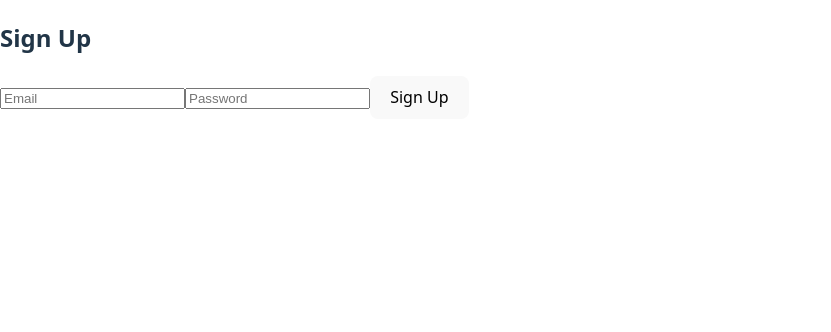
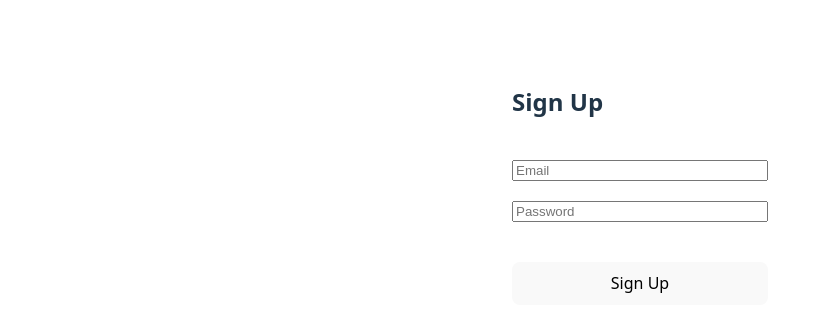
Before and after one commit to Lavinia-CristinaRus/urlShortener, a React (Vite) app in the folder frontend/url-shortener/: page /signup in a window 1280 px wide. Shown: the top 332 px of the page, without its empty margins (0-831 px from the left). Built offline with nearby package versions, Linux system fonts and the light colour scheme.

Commit message:
change items placements and add analytics button:

```diff
--- a/frontend/url-shortener/src/pages/SignIn.jsx
+++ b/frontend/url-shortener/src/pages/SignIn.jsx
@@ -33,12 +33,26 @@ export default function SignIn() {
 
   return (
     <>
-      <h2>Sign In</h2>
-      <input placeholder="Email" onChange={e => setEmail(e.target.value)} />
-      <input type="password" placeholder="Password" onChange={e => setPassword(e.target.value)} />
-      <button onClick={submit}>Sign In</button>
-      {error && <p style={{ color: "red" }}>{error}</p>}
-      {message && <p style={{ color: "green" }}>{message}</p>}
+      <div  style={styles.container}>
+        <h2>Sign In</h2>
+        <input placeholder="Email" onChange={e => setEmail(e.target.value)} />
+        <input type="password" placeholder="Password" onChange={e => setPassword(e.target.value)} />
+        <button style={{ marginTop: "20px" }} onClick={submit}>Sign In</button>
+        {error && <p style={{ color: "red" }}>{error}</p>}
+        {message && <p style={{ color: "green" }}>{message}</p>}
+      </div>
     </>
   );
 }
+
+const styles = {
+  container: {
+    width:"20%",
+    height:"90%",
+    marginLeft:"40%",
+    marginTop:"5%",
+    display: "flex",
+    flexDirection: "column",
+    gap: "20px",
+  },
+}
--- a/frontend/url-shortener/src/pages/SignUp.jsx
+++ b/frontend/url-shortener/src/pages/SignUp.jsx
@@ -33,12 +33,26 @@ export default function SignUp() {
 
   return (
     <>
-      <h2>Sign Up</h2>
-      <input placeholder="Email" onChange={e => setEmail(e.target.value)} />
-      <input type="password" placeholder="Password" onChange={e => setPassword(e.target.value)} />
-      <button onClick={submit}>Sign Up</button>
-      {error && <p style={{ color: "red" }}>{error}</p>}
-      {message && <p style={{ color: "green" }}>{message}</p>}
+      <div  style={styles.container}>
+        <h2>Sign Up</h2>
+        <input placeholder="Email" onChange={e => setEmail(e.target.value)} />
+        <input type="password" placeholder="Password" onChange={e => setPassword(e.target.value)} />
+        <button style={{ marginTop: "20px" }} onClick={submit}>Sign Up</button>
+        {error && <p style={{ color: "red" }}>{error}</p>}
+        {message && <p style={{ color: "green" }}>{message}</p>}
+      </div>
     </>
   );
 }
+
+const styles = {
+  container: {
+    width:"20%",
+    height:"90%",
+    marginLeft:"40%",
+    marginTop:"5%",
+    display: "flex",
+    flexDirection: "column",
+    gap: "20px",
+  },
+}
--- a/frontend/url-shortener/src/pages/UrlList.jsx
+++ b/frontend/url-shortener/src/pages/UrlList.jsx
@@ -57,6 +57,12 @@ export default function MyUrls() {
             >
               Customize
             </button>
+            <button
+              style={styles.edit}
+              onClick={() => navigate(`/analytics/${url.id}`)}
+            >
+              Analytics
+            </button>
           </div>
         ))}
       </div>
@@ -101,7 +107,7 @@ const styles = {
   },
   row: {
     display: "grid",
-    gridTemplateColumns: "0.5fr auto auto auto",
+    gridTemplateColumns: "0.5fr 0.22fr 0.22fr auto auto",
     gap: "85px",
     alignItems: "center",
     padding: "10px 14px",
```
